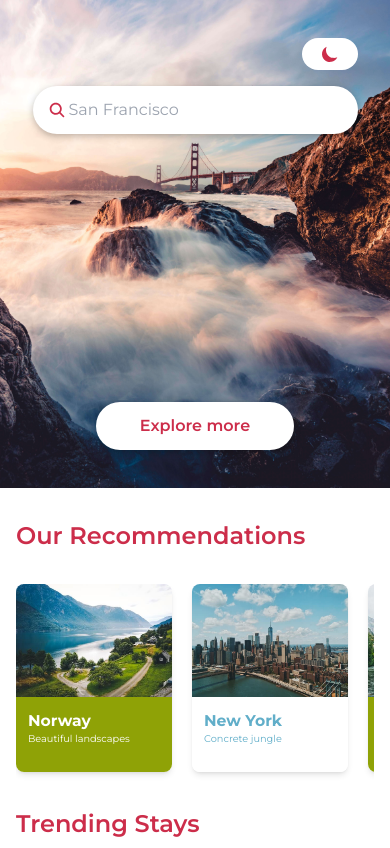
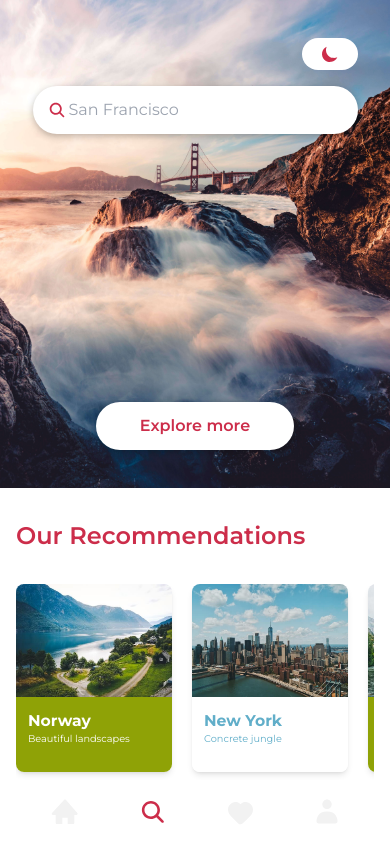
Before and after one commit to Karen-Benites/PLATZI-TRAVEL, a website: page public/index.html in a window 390 px wide. Shown: the top 848 px of the page. Drawn offline with Linux system fonts and the light colour scheme.

Commit message:
Added tab bar for mobile version, including adding 3 svg archives

```diff
--- a/public/index.html
+++ b/public/index.html
@@ -36,7 +36,7 @@
             <div class="h-[364px] w-10/12 flex flex-col justify-between items-center md:w-11/12 md:justify-start md:items-start">
                 <div class="flex items-center justify-start w-full h-12 pl-3 bg-white rounded-full shadow-custom-normal md:hidden">
                     <span class="block w-4 h-4 m-1 bg-SearchIcon bg-cover bg-center"></span>
-                    <input type="text" placeholder="San Francisco" class="my-[2px] placeholder:text-base placeholder:font-normal focus:outline-none">
+                    <input id="SearchBar" type="text" placeholder="San Francisco" class="my-[2px] placeholder:text-base placeholder:font-normal focus:outline-none">
                 </div>
                 <div class="hidden md:block md:w-[400px] md:mb-12">
                     <p class="font-bold md:text-4xl">Find More Locations like this</p>
@@ -134,7 +134,7 @@
             </article>
         </section>
     </main>
-    <footer id="AboutUs" class="bg-[#FCFBFB] text-[#CCC] px-4 pt-4 pb-8 md:pb-16">
+    <footer id="AboutUs" class="px-4 pt-4 pb-8 mb-16 md:pb-16 md:mb-0 bg-[#FCFBFB] text-[#CCC] border-2 border-gray-100">
         <h2 class="text-lg mb-4 md:text-3xl font-semibold md:mb-7">About Us</h2>
         <nav>
             <ul>
@@ -146,7 +146,7 @@
                 <li class="mb-3 text-sm md:mb-5 md:text-xl font-medium"><a href="/">Follow us</a></li>
             </ul>
         </nav>
-        <article class="flex gap-2 md:gap-3">
+        <article class="flex gap-2 md:gap-3 md:mb-0">
             <a href="https://x.com/platzi" aria-label="Visit our twitter">
                 <img src="./imgs/icons/Twitter.svg" alt="" class="size-6 md:h-9 md:w-10">
             </a>
@@ -155,5 +155,29 @@
             </a>
         </article>
     </footer>
+    <nav class="fixed flex items-center justify-center bottom-0 w-full h-16 bg-white md:hidden">
+        <ul class="flex gap-9 justify-between w-9/12">
+            <li>
+                <a href="#Recommendations">
+                    <img src="./imgs/icons/Home.svg" alt="">
+                </a>
+            </li>
+            <li>
+                <a href="#SearchBar">
+                    <img src="./imgs/icons/SearchTabBar.svg" alt="">
+                </a>
+            </li>
+            <li>
+                <a href="#">
+                    <img src="./imgs/icons/Heart.svg" alt="">
+                </a>
+            </li>
+            <li>
+                <a href="#">
+                    <img src="./imgs/icons/User.svg" alt="">
+                </a>
+            </li>
+        </ul>
+    </nav>
 </body>
 </html>
```
Also changed, not shown: public/css/output.css, public/imgs/icons/Heart.svg (added), public/imgs/icons/Home.svg (added), public/imgs/icons/SearchTabBar.svg (added).
